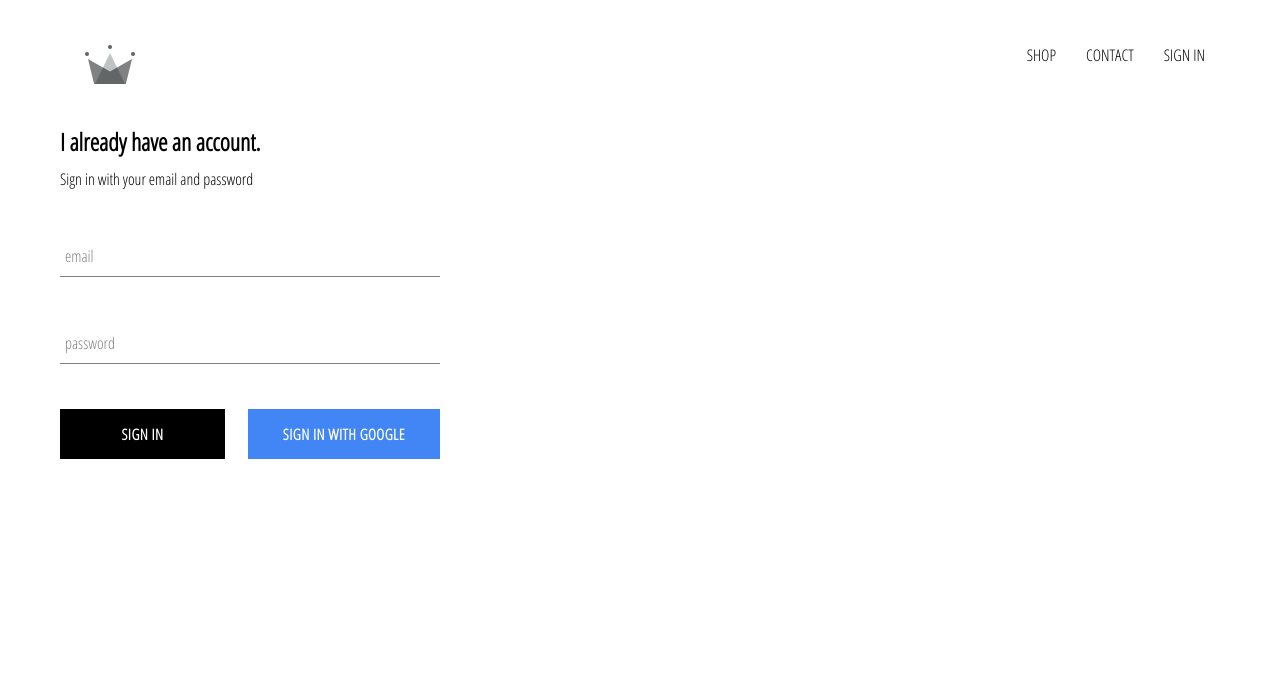
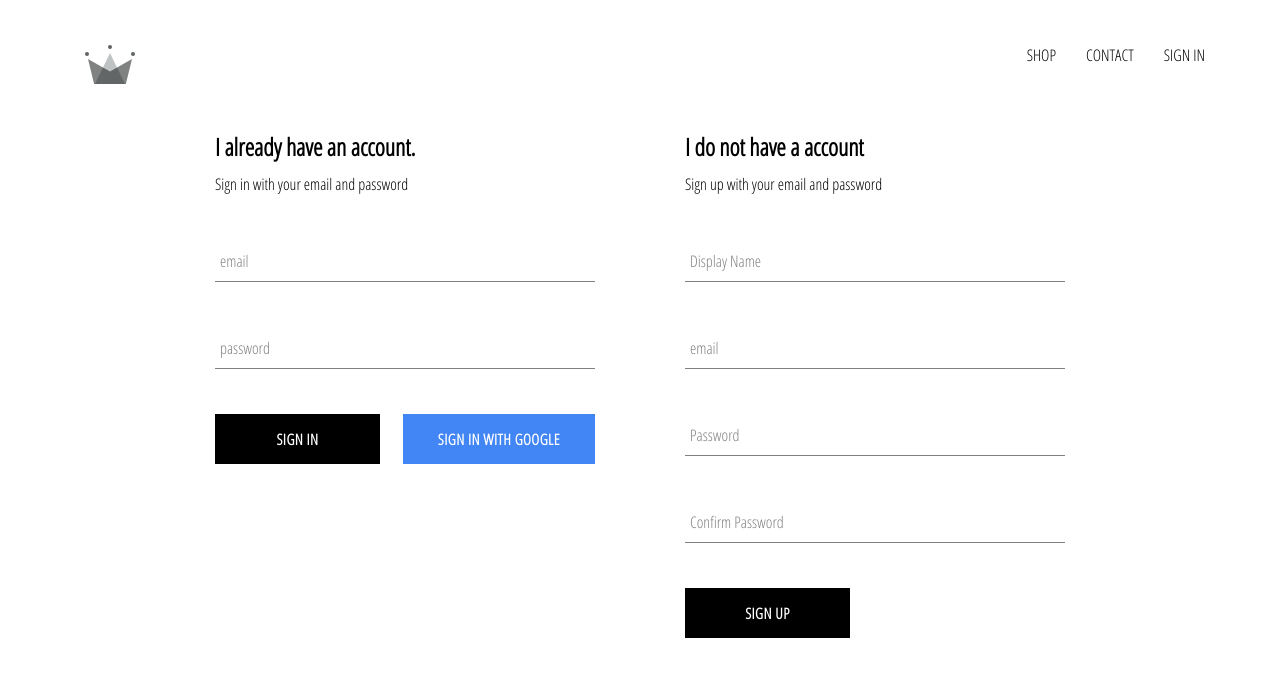
Before and after one commit to Arvind-bot/crwn-clothing, a React (Create React App) app: page /signin in a window 1280 px wide. Shown: the top 676 px of the page. Built offline with nearby package versions, Linux system fonts and the light colour scheme; no server answers.

Commit message:
implemented firebase utils, included ability to store authenticated users into firebase database

```diff
--- a/src/App.js
+++ b/src/App.js
@@ -5,34 +5,46 @@
 import ShopPage from "./pages/shop/shop.component";
 import SignInAndSignUpPage from "./pages/sign-in-and-sign-up/sign-in-and-sign-up.component";
 import Header from "./components/header/header.component";
-import { auth } from "./firebase/firebase.utils";
+import { auth, createUserProfileDocument } from "./firebase/firebase.utils";
 // import { render } from "node-sass";
 
 class App extends React.Component {
-  constructor(){
+  constructor() {
     super();
-    this.state={
-      currentUser:null
-    }
+    this.state = {
+      currentUser: null,
+    };
   }
 
-  unsubscribeFromAuth=null;
+  unsubscribeFromAuth = null;
 
-  componentDidMount(){
-    this.unsubscribeFromAuth=auth.onAuthStateChanged(user=>{
-      this.setState({currentUser:user});
-      console.log(user);
-    })
+  componentDidMount() {
+    this.unsubscribeFromAuth = auth.onAuthStateChanged(async (userAuth) => {
+      if (userAuth) {
+        const userRef = await createUserProfileDocument(userAuth);
+        userRef.onSnapshot((snapShot) => {
+          this.setState({
+            currentUser: {
+              id: snapShot.id,
+              ...snapShot.data(),
+            },
+          });
+
+          console.log(this.state);
+        });
+      }
+      this.setState({ currentUser: userAuth });
+    });
   }
 
-  componentWillUnmount(){
+  componentWillUnmount() {
     this.unsubscribeFromAuth();
   }
 
   render() {
     return (
       <div>
-        <Header currentUser={this.state.currentUser}/>
+        <Header currentUser={this.state.currentUser} />
         <Switch>
           <Route exact path="/" component={HomePage} />
           <Route path="/shop" component={ShopPage} />
--- a/src/components/custom-button/custom-button.component.jsx
+++ b/src/components/custom-button/custom-button.component.jsx
@@ -2,6 +2,6 @@
 import "./custom-button.styles.scss";
 
 const CustomButton = ({ children, isGoogleSignIn, ...otherProps }) => (
-  <button className={`${isGoogleSignIn?'google-sign-in':''} custom-button`} >{children}</button>
+  <button className={`${isGoogleSignIn?'google-sign-in':''} custom-button`} {...otherProps}>{children}</button>
 );
 export default CustomButton;
--- a/src/components/form-input/form-input.component.jsx
+++ b/src/components/form-input/form-input.component.jsx
@@ -6,7 +6,7 @@
     {label? (
       <label
         className={`${
-          otherProps.value.length? "shrinkLabel":""
+          otherProps.value.length? "shrink":""
         } form-input-label`}
       >
         {label}
--- a/src/components/sign-in/sign-in.component.jsx
+++ b/src/components/sign-in/sign-in.component.jsx
@@ -2,10 +2,10 @@
 import "./sign-in.styles.scss";
 import FormInput from "../form-input/form-input.component";
 import CustomButton from "../custom-button/custom-button.component";
-import { signInWithGoole } from "../../firebase/firebase.utils";
+import { signInWithGoogle } from "../../firebase/firebase.utils";
 class SignIn extends React.Component {
   constructor(props) {
-    super(props);
+    super();
     this.state = {
       email: "",
       password: "",
@@ -46,7 +46,7 @@
           />
           <div className="buttons">
             <CustomButton type="submit">Sign in</CustomButton>
-            <CustomButton onClick={signInWithGoole} isGoogleSignIn={true}>
+            <CustomButton onClick={signInWithGoogle} isGoogleSignIn={true}>
               Sign in with Google
             </CustomButton>
           </div>
--- /dev/null
+++ b/src/components/sign-up/sign-up.component.jsx
@@ -0,0 +1,97 @@
+import React from "react";
+import FormInput from "../form-input/form-input.component";
+import CustomButton from "../custom-button/custom-button.component";
+import { auth, createUserProfileDocument } from "../../firebase/firebase.utils";
+import "./sign-up.styles.scss";
+
+class SignUp extends React.Component {
+  constructor() {
+    super();
+    this.state = {
+      displayName: "",
+      email: "",
+      password: "",
+      confirmPassword: "",
+    };
+  }
+
+  handleSubmit = async (event) => {
+    event.preventDefault();
+    const { displayName, email, password, confirmPassword } = this.state;
+
+    if (password !== confirmPassword) {
+      alert("passwords don't match");
+      return;
+    }
+
+    try {
+      const { user } = await auth.createUserWithEmailAndPassword(
+        email,
+        password
+      );
+      await createUserProfileDocument(user, { displayName });
+      this.setState({
+        displayName: "",
+        email: "",
+        password: "",
+        confirmPassword: "",
+      });
+    } catch (error) {
+      console.log(error);
+    }
+  };
+
+  handleChange = (event) => {
+    const { name, value } = event.target;
+    this.setState({ [name]: value });
+  };
+
+  render() {
+    const { displayName, email, password, confirmPassword } = this.state;
+    return (
+      <div className="sign-up">
+        <h2 className="title">I do not have a account</h2>
+        <span>Sign up with your email and password</span>
+        <form className="sign-up-form" onSubmit={this.handleSubmit}>
+          <FormInput
+            type="text"
+            name="displayName"
+            value={displayName}
+            onChange={this.handleChange}
+            label="Display Name"
+            required
+          />
+
+          <FormInput
+            type="email"
+            name="email"
+            value={email}
+            onChange={this.handleChange}
+            label="email"
+            required
+          />
+          <FormInput
+            type="password"
+            name="password"
+            value={password}
+            onChange={this.handleChange}
+            label="Password"
+            required
+          />
+          <FormInput
+            type="password"
+            name="confirmPassword"
+            value={confirmPassword}
+            onChange={this.handleChange}
+            label="Confirm Password"
+            required
+          />
+
+          <CustomButton type="submit">SIGN UP</CustomButton>
+        </form>
+      </div>
+    );
+  }
+}
+
+export default SignUp;
--- /dev/null
+++ b/src/components/sign-up/sign-up.styles.scss
@@ -0,0 +1,9 @@
+.sign-up{
+    display: flex;
+    flex-direction: column;
+    width: 380px;
+
+    .title{
+        margin: 10px 0;
+    }
+}
--- a/src/firebase/firebase.utils.js
+++ b/src/firebase/firebase.utils.js
@@ -13,6 +13,31 @@
   measurementId: "G-P2PX19JMTP",
 };
 
+export const createUserProfileDocument= async (userAuth, additionalData)=>{
+  if(!userAuth)return;
+  // console.log(userAuth);
+  const userRef=firestore.doc(`users/${userAuth.uid}`);
+  // console.log(userRef);
+  const snapShot=await userRef.get();
+  // console.log(snapShot);
+
+  if(!snapShot.exists){
+    const {displayName, email}=userAuth;
+    const createdAt=new Date();
+    try{
+      await userRef.set({
+        displayName,
+        email,
+        createdAt,
+        ...additionalData
+      })
+    }catch(error){
+      console.log("error creating user",error.message);
+    }
+  }
+  return userRef;
+}
+
 firebase.initializeApp(config);
 
 export const auth = firebase.auth();
@@ -22,6 +47,6 @@
 
 provider.setCustomParameters({prompt:"select_account"});
 
-export const signInWithGoole=()=>auth.signInWithPopup(provider);
+export const signInWithGoogle=()=>auth.signInWithPopup(provider);
 
 export default firebase;
--- a/src/pages/sign-in-and-sign-up/sign-in-and-sign-up.component.jsx
+++ b/src/pages/sign-in-and-sign-up/sign-in-and-sign-up.component.jsx
@@ -1,9 +1,11 @@
 import React from "react";
 import "./sign-in-and-sign-up.styles.scss";
 import SignIn from "../../components/sign-in/sign-in.component"
+import SignUp from "../../components/sign-up/sign-up.component"
 const SignInAndSignUpPage=()=>(
     <div className="sign-in-and-sign-up">
         <SignIn/>
+        <SignUp/>
     </div>
 )
 
--- a/src/pages/sign-in-and-sign-up/sign-in-and-sign-up.styles.scss
+++ b/src/pages/sign-in-and-sign-up/sign-in-and-sign-up.styles.scss
@@ -0,0 +1,6 @@
+.sign-in-and-sign-up{
+    width: 850px;
+    display: flex;
+    justify-content: space-between;
+    margin: 30px auto;
+}
```
